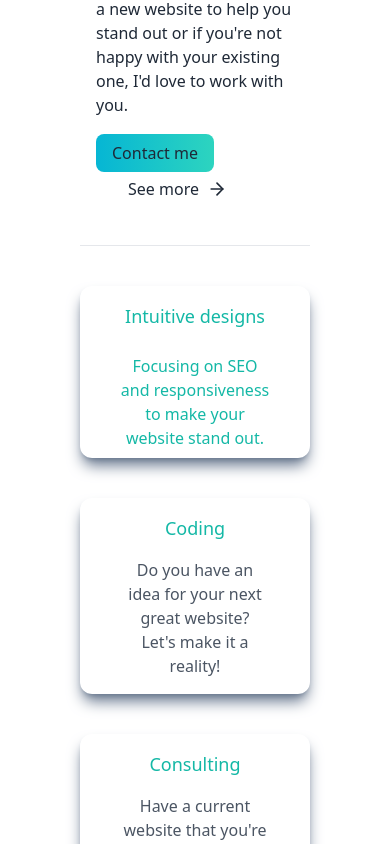
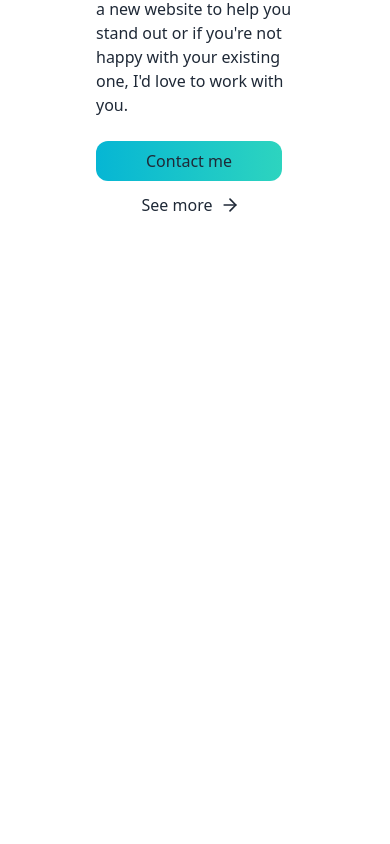
Before and after one commit to pjleb90/portfolio, a Next.js app: page / in a window 390 px wide. Shown: the part 920-1764 px from the top of the page. After the commit the page ends 1181 px from the top, so only its background shows below. Built offline with nearby package versions, Linux system fonts and the light colour scheme.

Commit message:
minor UX/UI improvements

```diff
--- a/app/about/page.tsx
+++ b/app/about/page.tsx
@@ -31,7 +31,7 @@ const about = () => {
       </p>
       <p className='text-md py-2 leading-8 text-gray-800 dark:text-white md:text-xl xl:text-xl'>
         When I&#39;m not working I can be found hanging out with my husky Ginkgo, coding a side-project, reading,
-        playing guitar, a good video game, or any sport that is an option.
+        playing guitar, a good video game, baseball or soccer.
       </p>
     </div>
   );
--- a/app/page.tsx
+++ b/app/page.tsx
@@ -1,5 +1,6 @@
+import Header from "@/components/header";
+
 import Featured from "@/components/featured";
-import Header from "@/components/header";
 import Footer from "@/components/footer";
 
 
--- a/components/contact-form.tsx
+++ b/components/contact-form.tsx
@@ -122,7 +122,7 @@ export const ContactForm = () => {
                             </textarea>
                     </div>
                     <Button type="submit" className="bg-gradient-to-r from-cyan-500 to-teal-400 text-gray-800
-                        dark:text-grey-800 focus:ring-4 focus:outline-none focus:ring-blue-300 rounded-lg px-4 py-2
+                        dark:text-grey-800 focus:ring-4 focus:outline-none focus:ring-blue-300 rounded-xl px-4 py-2
                         text-center mr-3 md:mr-0 dark:bg-blue-600 dark:hover:bg-blue-700 dark:focus:ring-blue-800 w-full md:w-auto"
                     >
                         Send message
--- a/components/featured.tsx
+++ b/components/featured.tsx
@@ -11,8 +11,9 @@ const Featured = () => {
                         From responsive designs to search engine optimization, if you need a new website to help you stand out or
                         if you&#39;re not happy with your existing one, I&#39;d love to work with you.
                     </p>
+                    <div className="flex flex-col md:flex-row">
                         <a href="/contact" className="bg-gradient-to-r from-cyan-500 to-teal-400 text-gray-800
-                                dark:text-grey-800 focus:ring-4 focus:outline-none rounded-lg px-4 py-2
+                                    dark:text-grey-800 focus:ring-4 focus:outline-none rounded-xl px-4 py-2
                                     text-center mr-3 md:mr-0 dark:bg-blue-600 dark:hover:bg-blue-700">
                             Contact me
                         </a>
@@ -21,9 +22,9 @@ const Featured = () => {
                             <ArrowRight className="w-5 h-5 ml-2 -mr-1"/>
                         </a>
                     </div>
+                </div>
                 <div className="hidden lg:mt-0 lg:col-span-5 lg:flex">
                     <Image
-
                         src="/images/hero.jpeg"
                         width={500} height={500}
                         alt='a picture of a laptop with code'
--- a/components/footer.tsx
+++ b/components/footer.tsx
@@ -1,6 +1,6 @@
 const Footer = () => {
     return (
-        <div className=' lg:flex gap-10 justify-center items-center border-t border-gray-200 dark:border-teal-500'>
+        <div className='hidden lg:flex gap-10 justify-center items-center border-t border-gray-200 dark:border-teal-500'>
             <div className='text-center shadow-lg shadow-slate-500 dark:shadow-teal-500 pt-2 pb-2 pl-10 pr-10 rounded-xl my-10'>
                 <h3 className=' text-lg font-medium pt-2 pb-2'>Intuitive designs</h3>
                 <p className='py-2 text-gray-600 dark:text-teal-500'>
```
Lines whose indentation alone changed are shown as unchanged.
